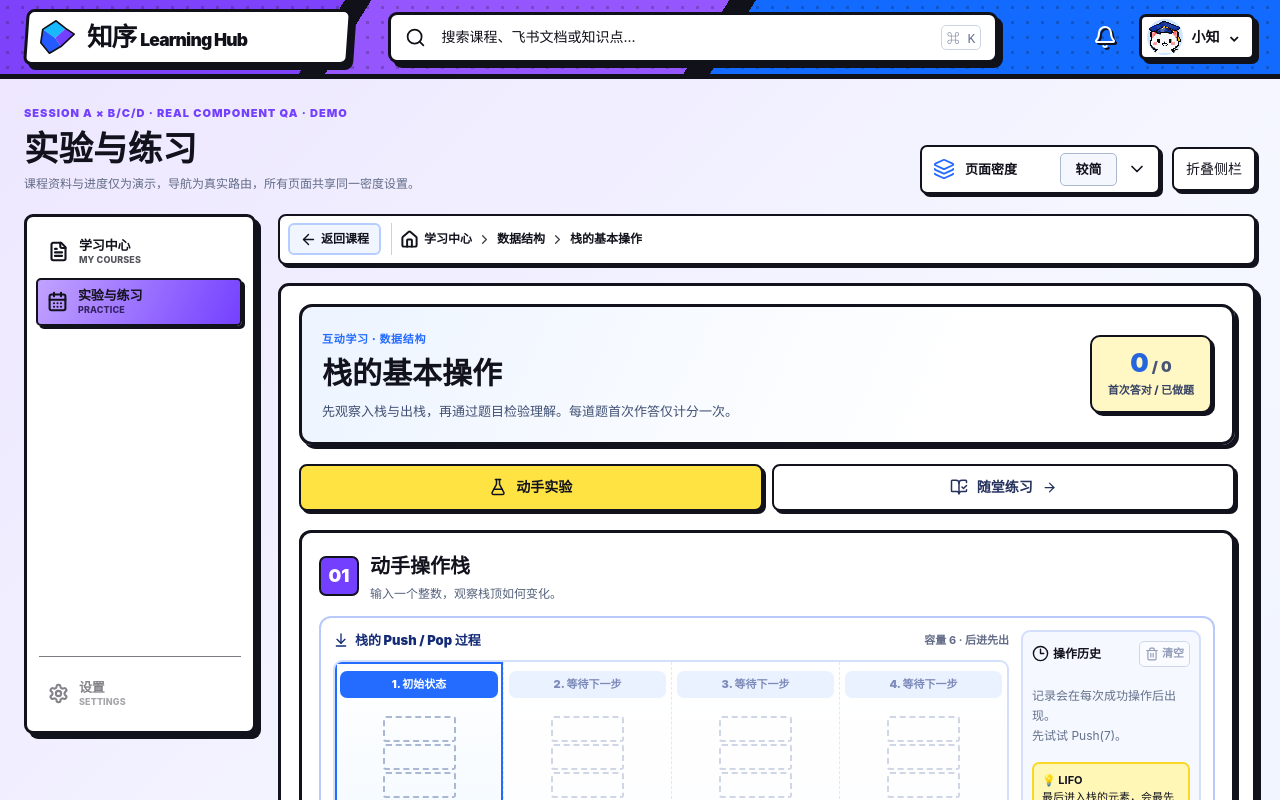
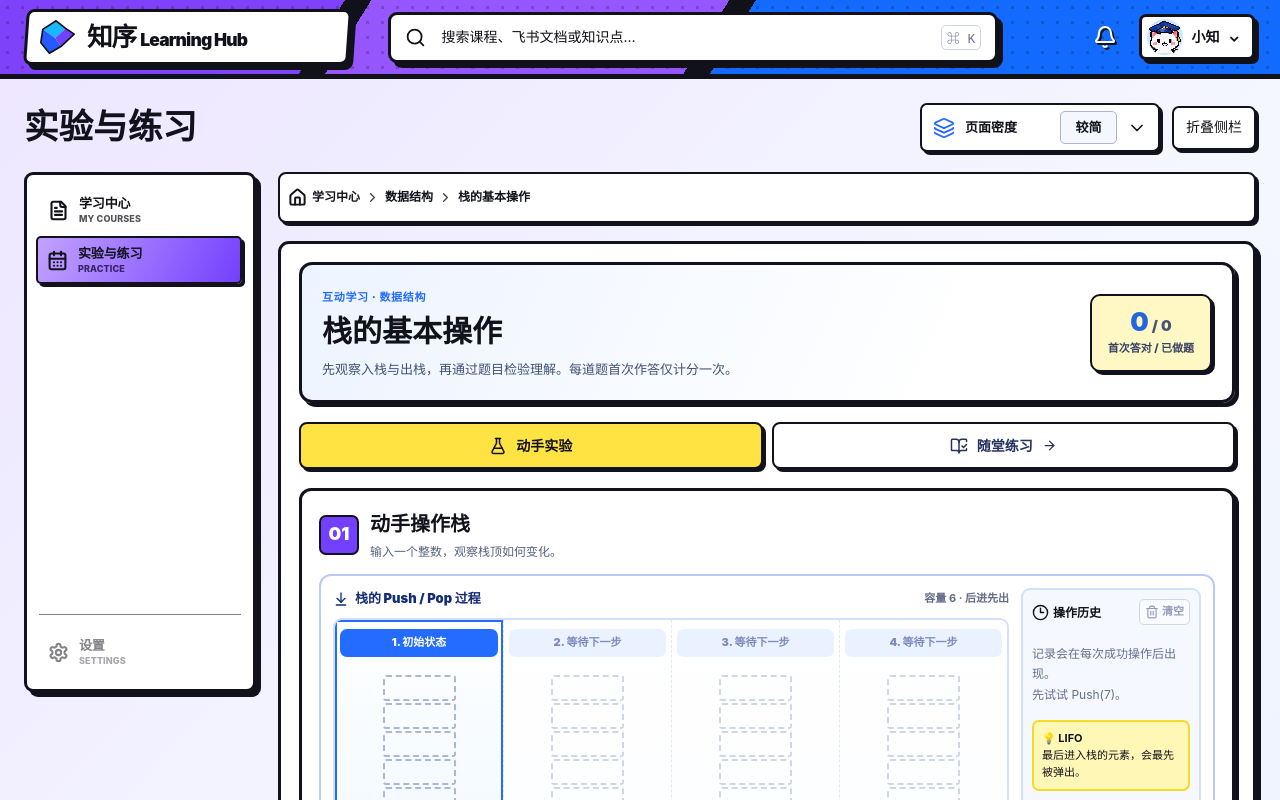
Before and after one commit to colddreamxiaowd/ContinueLeanringWithAI, a Next.js app in the folder web/: page /ui-lab/session-d/learning in a window 1280 px wide. Shown: the top 800 px of the page. Built offline with nearby package versions, Linux system fonts and the light colour scheme.

Commit message:
integrate(session-d): use A shell built-in app presentation to remove QA-only chrome

```diff
--- a/web/src/app/ui-lab/session-d/learning/page.tsx
+++ b/web/src/app/ui-lab/session-d/learning/page.tsx
@@ -20,7 +20,7 @@ const questions:QuizQuestion[]=[
 ];
 /** Integration QA surface. I owns this route; A owns ShellIntegrationFrame; D owns LearningPractice. */
 export default function SessionDLearning(){
-  return <ShellIntegrationFrame surface="practice"
+  return <ShellIntegrationFrame surface="practice" presentation="app"
     navigation={[
       {id:"courses",label:"学习中心",href:"/",icon:"courses"},
       {id:"practice",label:"实验与练习",href:"/ui-lab/session-d/learning",icon:"plan"}
```
